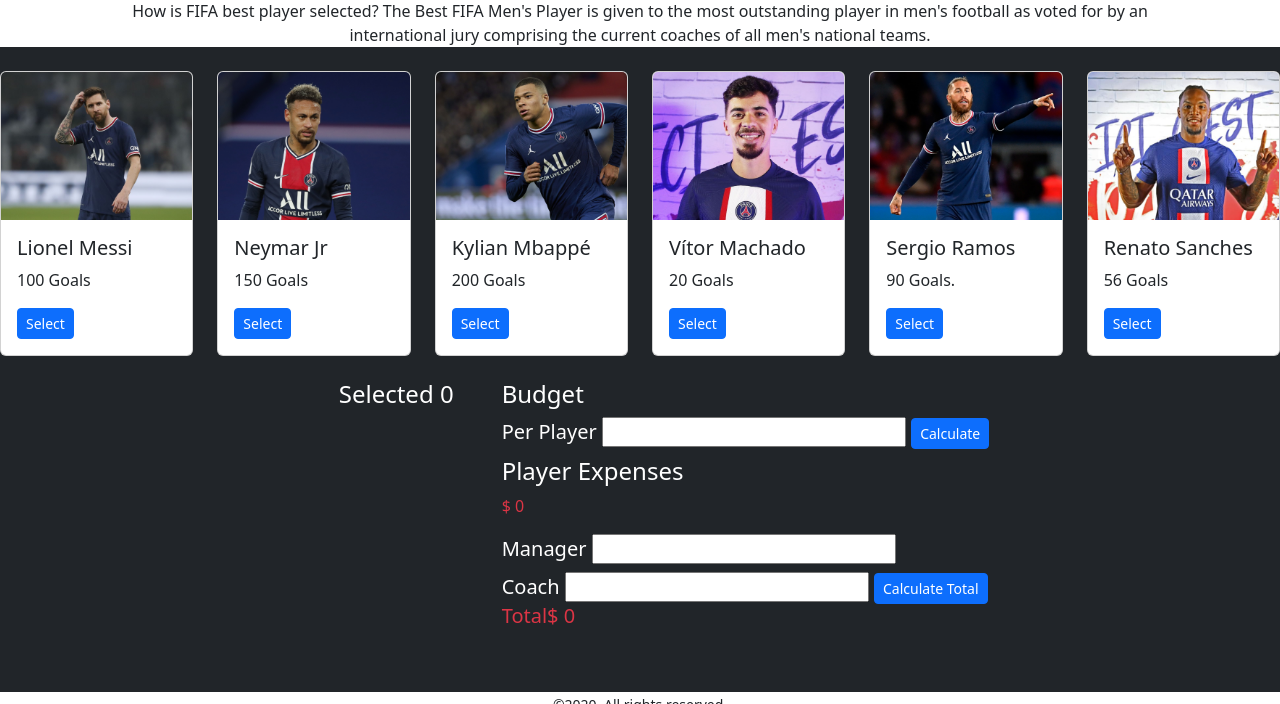
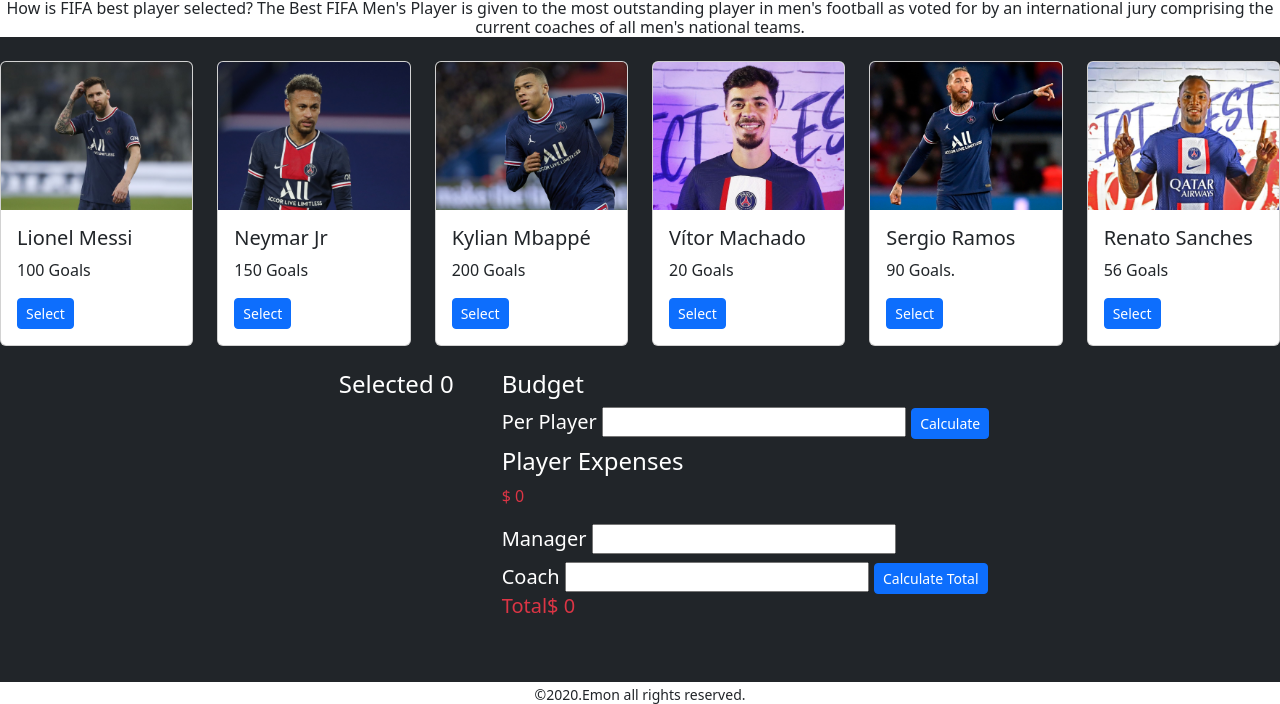
Before and after one commit to emon-ismail/best-five-dom, a plain HTML site: page index.html in a window 1280 px wide. Shown: the part 73-777 px from the top of the page. Drawn offline with nearby package versions, Linux system fonts and the light colour scheme.

Commit message:
final alll done and mastyy on

```diff
--- a/index.html
+++ b/index.html
@@ -1,25 +1,29 @@
 <!DOCTYPE html>
 <html lang="en">
+
 <head>
   <meta charset="UTF-8">
   <meta http-equiv="X-UA-Compatible" content="IE=edge">
   <meta name="viewport" content="width=device-width, initial-scale=1.0">
-    <link href="https://cdn.jsdelivr.net/npm/bootstrap@5.2.0/dist/css/bootstrap.min.css" rel="stylesheet" integrity="sha384-gH2yIJqKdNHPEq0n4Mqa/HGKIhSkIHeL5AyhkYV8i59U5AR6csBvApHHNl/vI1Bx" crossorigin="anonymous">
+  <link href="https://cdn.jsdelivr.net/npm/bootstrap@5.2.0/dist/css/bootstrap.min.css" rel="stylesheet"
+    integrity="sha384-gH2yIJqKdNHPEq0n4Mqa/HGKIhSkIHeL5AyhkYV8i59U5AR6csBvApHHNl/vI1Bx" crossorigin="anonymous">
   <script src="https://kit.fontawesome.com/96cb770810.js" crossorigin="anonymous"></script>
 
-    <title>Select your  best  eleven</title>
+  <title>Select your best eleven</title>
 </head>
+
 <body class="bg-dark ">
 
   <header class="bg-white ">
     <div>
-                           <h1  class="text-dark text-center mt-3">Select Your Favourite Footballer </h1>
-                           <p class="text-dark text-center mb-4">How is FIFA best player selected?
-                            The Best FIFA Men's Player is given to the most outstanding player in men's football as voted for by an <br> international jury comprising the current coaches of all men's national teams. </p>
+      <h1 class="text-dark text-center mt-3">Select Your Favourite Footballer </h1>
+      <h6 class="text-dark text-center mb-4">How is FIFA best player selected?
+        The Best FIFA Men's Player is given to the most outstanding player in men's football as voted for by an
+        international jury comprising the current coaches of all men's national teams. </h6>
     </div>
   </header>
 
-<section class ='cards'>
+  <section class='cards'>
     <div class="row row-cols-1 row-cols-md-6 g-4 ">
 
       <div class="col">
@@ -28,7 +32,8 @@
           <div class="card-body">
             <h5 class="card-title">Lionel Messi</h5>
             <p class="card-text">100 Goals</p>
-             <div> <button type="button" id="messi-button" class="btn btn-primary btn-sm" onclick="btnPlayers(this)">Select</button></div>
+            <div> <button type="button" id="messi-button" class="btn btn-primary btn-sm"
+                onclick="btnPlayers(this)">Select</button></div>
           </div>
         </div>
       </div>
@@ -41,7 +46,8 @@
           <div class="card-body">
             <h5 class="card-title">Neymar Jr</h5>
             <p class="card-text">150 Goals</p>
-                <div><button id="neymar-button" type="button" class="btn btn-primary btn-sm" onclick="btnPlayers(this)">Select</button></div>
+            <div><button id="neymar-button" type="button" class="btn btn-primary btn-sm"
+                onclick="btnPlayers(this)">Select</button></div>
           </div>
         </div>
       </div>
@@ -97,22 +103,24 @@
   <section class="selected-budget-section d-flex justify-content-center">
 
     <div>
-        <h4  class="text-white mt-4 ms-5">Selected <span id="total-selected-player">0</span></h4>
-       <ul  id="selected-five" class="text-white ms-5 list-group">
+      <h4 class="text-white mt-4 ms-5">Selected <span id="total-selected-player">0</span></h4>
+      <ul id="selected-five" class="text-white ms-5 list-group">
 
       </ul>
     </div>
 
     <div class="mt-4 ms-5">
       <h4 class="text-white">Budget</h4>
-       <h5 class="text-white" >Per Player</h3class> <input id="per-player-field" type="text">
+      <h5 class="text-white">Per Player</h3class> <input id="per-player-field" type="text">
         <button type="button" class="btn btn-primary btn-sm" id="calculate-btn-player-expense">Calculate</button>
 
-    <h4 class="text-white" >Player Expenses</h4> <p class="text-danger">$ <span class="text-danger" id="total-player-expense">0</span></p>
+        <h4 class="text-white">Player Expenses</h4>
+        <p class="text-danger">$ <span class="text-danger" id="total-player-expense">0</span></p>
 
-    <h5 class="text-white" >Manager</h3class> <input type="text" id="manager-field">
-    <h5 class="text-white" >Coach</h3class> <input type="text" id="coach-field">
-        <button type="button" class="btn btn-primary btn-sm" id="calculate-all-things-total">Calculate Total</button>
+        <h5 class="text-white">Manager</h3class> <input type="text" id="manager-field">
+          <h5 class="text-white">Coach</h3class> <input type="text" id="coach-field">
+            <button type="button" class="btn btn-primary btn-sm" id="calculate-all-things-total">Calculate
+              Total</button>
 
             <p class="text-danger">Total$ <span id="total-all-expense">0</span></p>
 
@@ -122,16 +130,12 @@
   </section>
 
   <footer class="text-center mt-5 bg-white">
-    <small class="text-dark  "> ©2020.  All rights reserved. </small>
-    <p>follow on:  <i class="fa-brands fa-facebook"></i>  <i class="fa-brands fa-instagram"></i>     <i class="fa-brands fa-linkedin"></i></p>
+    <small class="text-dark  "> ©2020.Emon all rights reserved. </small>
+    <p>follow on: <i class="fa-brands fa-facebook"></i> <i class="fa-brands fa-instagram"></i> <i
+        class="fa-brands fa-linkedin"></i></p>
   </footer>
-
-
-
-
-
-
 
   <script src="index.js"></script>
 </body>
+
 </html>
```
Also changed, not shown: index.js (+0 -9 lines). Lines whose indentation alone changed are shown as unchanged.
